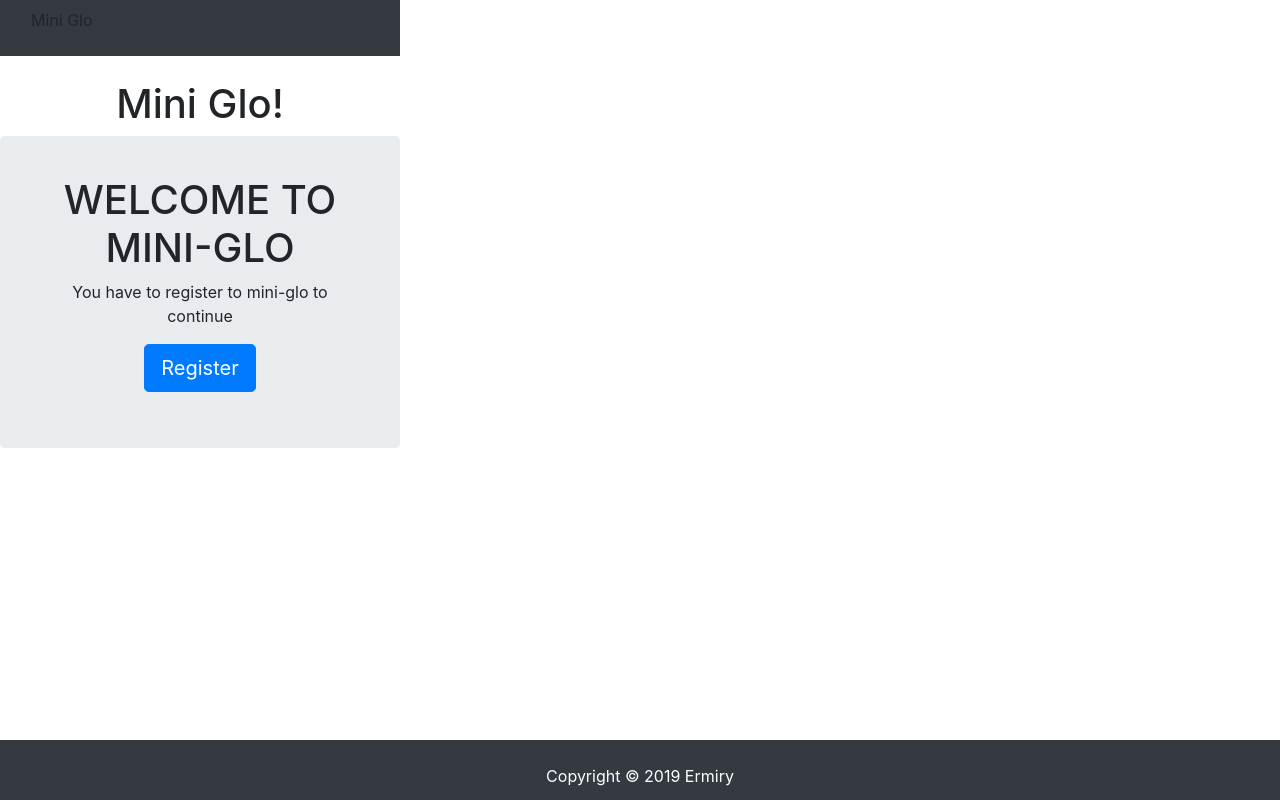
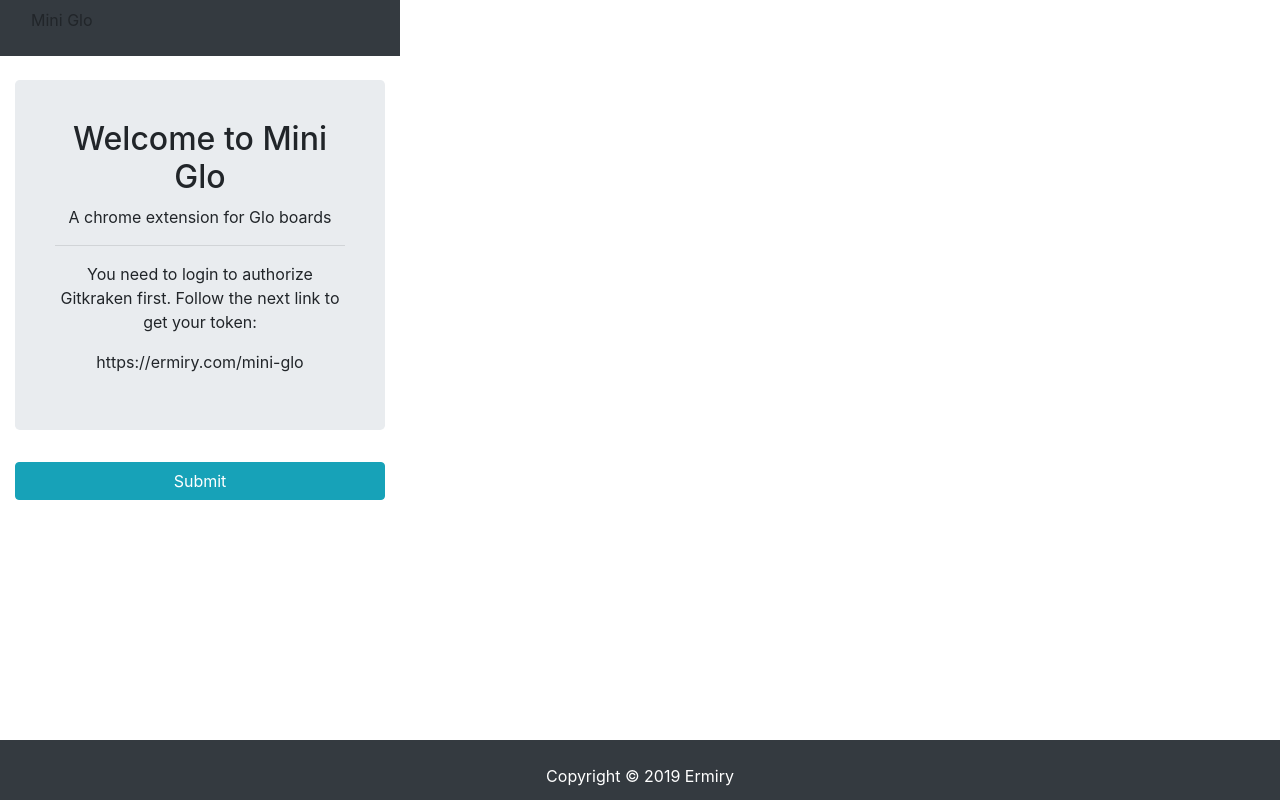
Before and after one commit to ermiry/Mini-Glo, a React (Create React App) app in the folder extension/: page / in a window 1280 px wide. Built offline with nearby package versions, Linux system fonts and the light colour scheme.

Commit message:
Success writing to local storage!!

```diff
--- /dev/null
+++ b/extension/public/background.js
@@ -0,0 +1,3 @@
+chrome.runtime.onInstalled.addListener (function() {
+
+});
--- a/extension/public/index.html
+++ b/extension/public/index.html
@@ -26,4 +26,7 @@
     <div id="root"></div>
 
   </body>
+
+  <script type="text/javascript">
+  </script>
 </html>
--- a/extension/src/App.js
+++ b/extension/src/App.js
@@ -1,7 +1,4 @@
 import React, { Component } from 'react';
-
-// react router
-import { BrowserRouter as Router }  from 'react-router-dom';
 
 // Redux
 import { Provider } from 'react-redux';
@@ -9,37 +6,35 @@
 
 // Layout components
 import Header from './components/layout/Header';
-import Landing from './components/layout/Landing';
+import Main from './components/layout/Main';
 import Footer from './components/layout/Footer';
 
+// my actions
+import { setToken } from './actions/authActions';
+
 import './App.css';
+
+// check for token
+if (localStorage.token) {
+	myStore.dispatch(setToken ());
+}
 
 class App extends Component {
 
   render() {
-    return (
+	return (
 		<Provider store= { myStore }>
-		<Router>
 			<div className="App">
 				<Header />
-				{/* <Route exact path='/' component={ Landing } /> */}
-				<Landing />
-				{/* <Register /> */}
 
 				<div className="container">
-					{/* <Route exact path="/register" component={ Register } />
-					<Route exact path="/login" component={ Login } /> */}
-
-					{/* <Switch>
-						<PrivateRoute exact path="/profile" component={ Profile } />
-					</Switch> */}
+					<Main />
 				</div>
 
 				<Footer />
 			</div>
-		</Router>
-	</Provider>
-    );
+		</Provider>
+	);
   }
 
 }
--- /dev/null
+++ b/extension/src/actions/authActions.js
@@ -0,0 +1,19 @@
+import axios from 'axios';
+import { SET_TOKEN } from './types';
+
+export const authorize = () => dispatch => {
+
+	localStorage.setItem ('token', 'test');
+	dispatch (setToken ());
+
+};
+
+// set the current token
+export const setToken = () => {
+
+	return {
+		type: SET_TOKEN,
+		payload: null
+	};
+
+};
--- a/extension/src/actions/types.js
+++ b/extension/src/actions/types.js
@@ -3,6 +3,8 @@
 
 export const SET_CURRENT_USER = 'SET_CURRENT_USER';
 export const GET_USER = 'GET_USER';
+
+export const SET_TOKEN = 'SET_TOKEN';
 
 export const BOARD_LOADING = 'BOARD_LOADING';
 export const GET_BOARDS = 'GET_BOARDS';
--- a/extension/src/components/auth/Register.js
+++ b/extension/src/components/auth/Register.js
@@ -1,19 +1,16 @@
 import React from 'react';
 
 const Register = () => {
+
     var s = { padding: "40px" };
 
     return (
         <div class="jumbotron" style={s}>
-            <h1>WELCOME TO MINI-GLO</h1>
-            <p>You have to register to mini-glo to continue</p>
-            <p>
-                <a class="btn btn-primary btn-lg"
-                href="https://app.gitkraken.com/oauth/authorize?response_type=code&client_id=b3rb17pn8k6y4z9hkyu4&redirect_uri=https://ermiry.com/api/mini-glo/oauth&scope=board%3Aread board%3Awrite user%3Aread user%3Awrite&state=VHVlIE1hciAxMiAyMDE5IDIxOjIxOjU1IEdNVC0wNjAwIChDZW50cmFsIFN0YW5kYXJkIFRpbWUp"
-                role="button">
-                Register
-                </a>
-            </p>
+            <h2>Welcome to Mini Glo</h2>
+            <p>A chrome extension for Glo boards</p>
+            <hr/>
+            <p>You need to login to authorize Gitkraken first. Follow the next link to get your token:</p>
+            <p>https://ermiry.com/mini-glo</p>
         </div>
     );
 };
--- a/extension/src/components/layout/Landing.js
+++ /dev/null
@@ -1,38 +0,0 @@
-import React, { Component } from 'react';
-import PropTypes from 'prop-types';
-import { connect } from 'react-redux';
-
-// my actions
-import { getUser } from '../../actions/userActions';
-
-// my componets
-import Register from '../auth/Register';
-
-class Landing extends Component {
-
-    render() {
-        let content;
-        if (!this.props.auth.isAuthenticated) content = <Register />;
-        else content = (<h1>Hola</h1>);
-
-        return (
-            <div>
-                <h1>Mini Glo!</h1>
-                {content}
-            </div>
-        );
-    }
-}
-
-Landing.propTypes = {
-    auth: PropTypes.object.isRequired,
-    errors: PropTypes.object.isRequired,
-    getUser: PropTypes.func.isRequired
-};
-
-const mapStateToProps = state => ({
-    auth: state.auth,
-    errors: state.errors,
-});
-
-export default connect (mapStateToProps, { getUser }) (Landing);
--- /dev/null
+++ b/extension/src/components/layout/Main.js
@@ -0,0 +1,59 @@
+import React, { Component } from 'react';
+import PropTypes from 'prop-types';
+import { connect } from 'react-redux';
+
+// my actions
+import { authorize } from '../../actions/authActions';
+import { getUser } from '../../actions/userActions';
+
+// my componets
+import Register from '../auth/Register';
+
+class Main extends Component {
+
+    constructor () { super (); }
+
+    onSubmit = e => {
+        e.preventDefault();
+        this.props.authorize ();
+    }
+
+    render() {
+        let content;
+        if (!this.props.auth.isAuthenticated) {
+            content = (
+                <div>
+                    <form onSubmit={this.onSubmit}>
+                        <Register />
+                            {/* <button onClick={ this.submitToken }>Submit token</button> */}
+                        <input type="submit" className="btn btn-info btn-block mt-4" />
+                    </form>
+                </div>
+                );
+        }
+
+        else content = (<h1>You have logged in successfully!</h1>);
+
+        return (
+            <div>
+
+                {content}
+
+            </div>
+        );
+    }
+}
+
+Main.propTypes = {
+    getUser: PropTypes.func.isRequired,
+    authorize: PropTypes.func.isRequired,
+    auth: PropTypes.object.isRequired,
+    errors: PropTypes.object.isRequired
+};
+
+const mapStateToProps = state => ({
+    auth: state.auth,
+    errors: state.errors,
+});
+
+export default connect (mapStateToProps, { getUser, authorize }) (Main);
--- a/extension/src/reducers/authReducer.js
+++ b/extension/src/reducers/authReducer.js
@@ -1,6 +1,6 @@
 import isEmpty from '../validation/is-empty';
 
-import { SET_CURRENT_USER } from '../actions/types';
+import { SET_CURRENT_USER, SET_TOKEN } from '../actions/types';
 
 const initialState = {
 	isAuthenticated: false,
@@ -9,6 +9,12 @@
 
 export default function (state = initialState, action) {
 	switch (action.type) {
+		case SET_TOKEN:
+			return {
+				...state,
+				isAuthenticated: true
+			};
+
 		case SET_CURRENT_USER:
 			return {
 				...state,
```
Also changed, not shown: extension/public/manifest.json.
